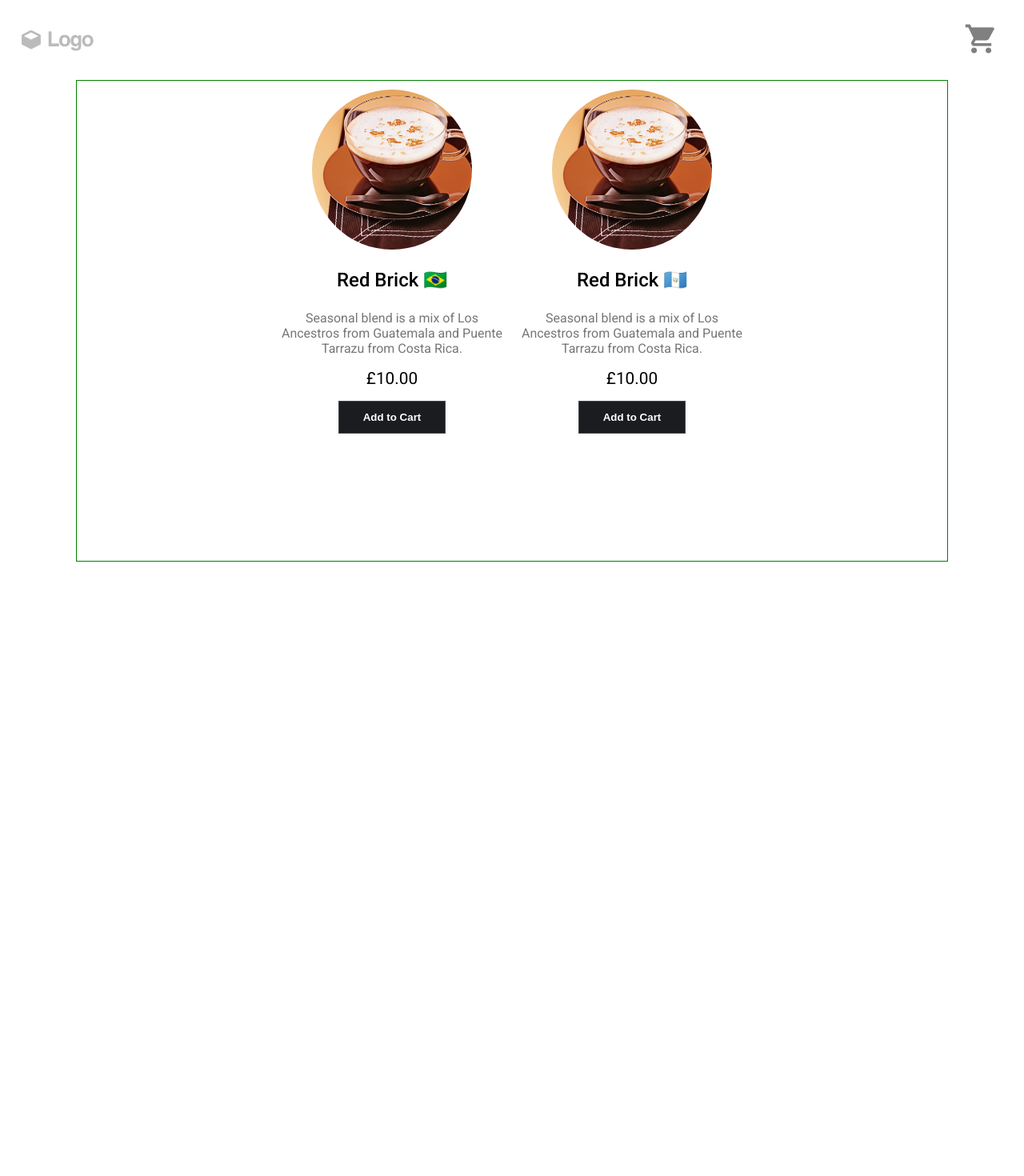
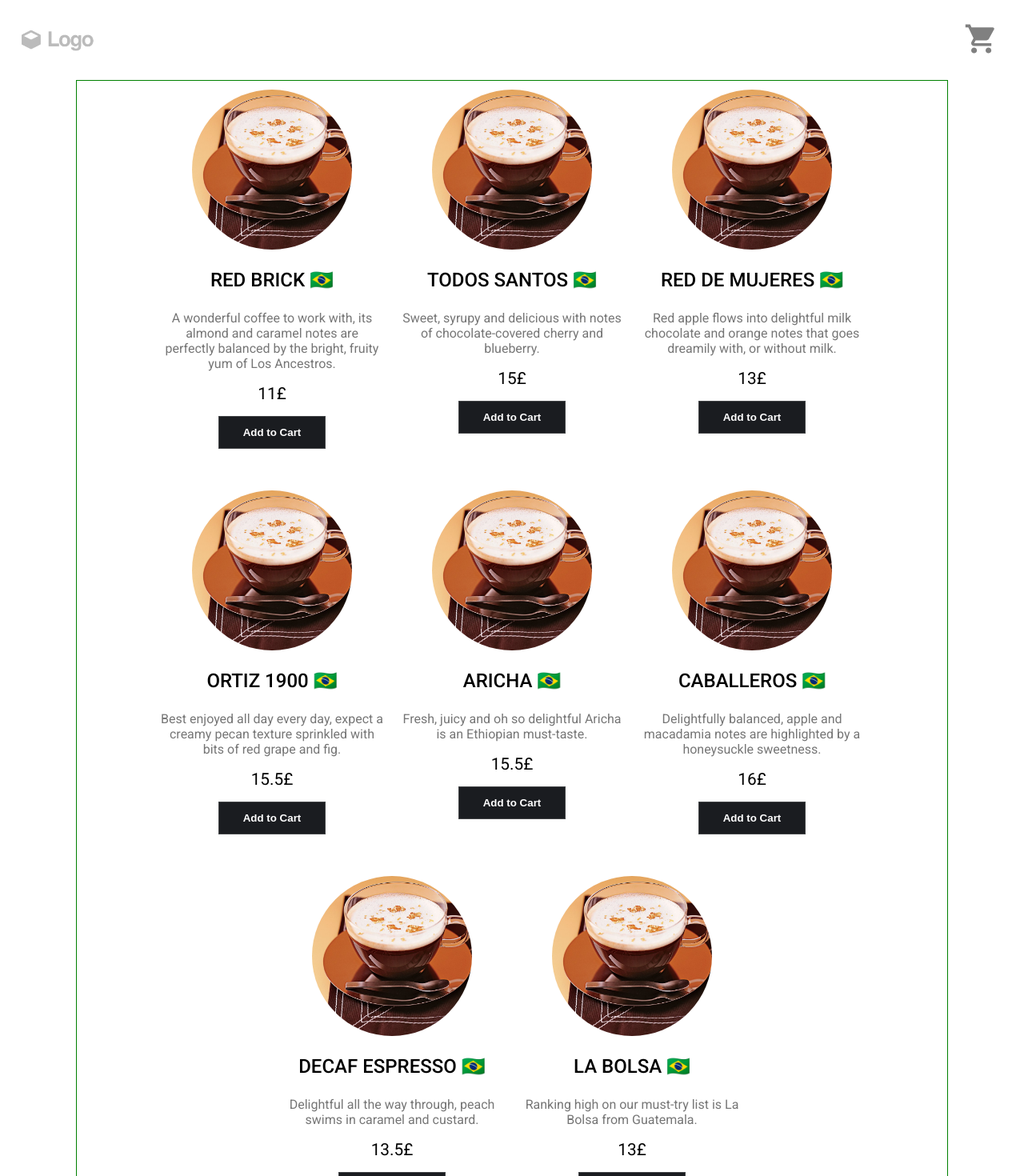
Before and after one commit to GabrielDonas/coffee-shop, a React (Create React App) app: page / in a window 1280 px wide. Shown: the top 1470 px of the page at 80% size. Before the commit the page ends 800 px from the top, so only its background shows below. Built offline with nearby package versions, Linux system fonts and the light colour scheme.

Commit message:
fetch data to the shelf.

```diff
--- a/src/components/Shelf/index.js
+++ b/src/components/Shelf/index.js
@@ -1,33 +1,25 @@
 import React from 'react'
 import CoffeePlaceholder from '../../assets/coffee-placeholder_1.jpg'
+import data from '../../data'
 import './style.scss'
 
 const Shelf = () => {
     return (
         <div>
             <div className="shelf-container">
+                {data.products.map(product =>
                     <div className="shelf-item">
                         <div className="image-container">
                             <div style={{backgroundImage: `url(${CoffeePlaceholder})`}}
                                 className="thumbnail">
                             </div>
                         </div>
-                    <h3 className="title">Red Brick <span role="img" aria-label="brazilian flag">🇧🇷</span></h3>
-                    <div className="description">Seasonal blend is a mix of Los Ancestros from Guatemala and Puente Tarrazu from Costa Rica.</div>
-                    <div className="price">£10.00</div>
+                        <h3 className="title">{product.title} <span role="img" aria-label="brazilian flag">🇧🇷</span></h3>
+                        <div className="description">{product.description}</div>
+                        <div className="price">{product.price}£</div>
                         <button>Add to Cart</button>
                 </div>
-                <div className="shelf-item">
-                    <div className="image-container">
-                        <div style={{backgroundImage: `url(${CoffeePlaceholder})`}}
-                            className="thumbnail">
-                        </div>
-                    </div>
-                    <h3 className="title">Red Brick <span role="img" aria-label="guatemala flag">🇬🇹</span></h3>
-                    <div className="description">Seasonal blend is a mix of Los Ancestros from Guatemala and Puente Tarrazu from Costa Rica.</div>
-                    <div className="price">£10.00</div>
-                    <button>Add to Cart</button>
-                </div>
+                )}
             </div>
         </div>
     )
--- /dev/null
+++ b/src/data.js
@@ -0,0 +1,84 @@
+export default {
+    "products": [
+        {
+          "id": 1,
+          "title": "RED BRICK",
+          "description": "A wonderful coffee to work with, its almond and caramel notes are perfectly balanced by the bright, fruity yum of Los Ancestros.",
+          "country": "Guatemala",
+          "maxOrder": 3,
+          "price": 11,
+          "currencyId": "GBP",
+          "currencyFormat": "£"
+        },
+        {
+          "id": 2,
+          "title": "TODOS SANTOS",
+          "description": "Sweet, syrupy and delicious with notes of chocolate-covered cherry and blueberry.",
+          "country": "Guatemala",
+          "maxOrder": 3,
+          "price": 15,
+          "currencyId": "GBP",
+          "currencyFormat": "£"
+        },
+        {
+          "id": 3,
+          "title": "RED DE MUJERES",
+          "description": "Red apple flows into delightful milk chocolate and orange notes that goes dreamily with, or without milk.",
+          "country": "Guatemala",
+          "maxOrder": 3,
+          "price": 13,
+          "currencyId": "GBP",
+          "currencyFormat": "£"
+        },
+        {
+          "id": 4,
+          "title": "ORTIZ 1900",
+          "description": "Best enjoyed all day every day, expect a creamy pecan texture sprinkled with bits of red grape and fig.",
+          "country": "Costa Rica",
+          "maxOrder": 3,
+          "price": 15.5,
+          "currencyId": "GBP",
+          "currencyFormat": "£"
+        },
+        {
+          "id": 5,
+          "title": "ARICHA",
+          "description": "Fresh, juicy and oh so delightful Aricha is an Ethiopian must-taste.",
+          "country": "Costa Rica",
+          "maxOrder": 3,
+          "price": 15.5,
+          "currencyId": "GBP",
+          "currencyFormat": "£"
+        },
+        {
+          "id": 6,
+          "title": "CABALLEROS",
+          "description": "Delightfully balanced, apple and macadamia notes are highlighted by a honeysuckle sweetness.",
+          "country": "Honduras",
+          "maxOrder": 3,
+          "price": 16,
+          "currencyId": "GBP",
+          "currencyFormat": "£"
+        },
+        {
+          "id": 7,
+          "title": "DECAF ESPRESSO",
+          "description": "Delightful all the way through, peach swims in caramel and custard.",
+          "country": "Ethiopia",
+          "maxOrder": 3,
+          "price": 13.5,
+          "currencyId": "GBP",
+          "currencyFormat": "£"
+        },
+        {
+          "id": 7,
+          "title": "LA BOLSA",
+          "description": "Ranking high on our must-try list is La Bolsa from Guatemala.",
+          "country": "Guatemala",
+          "maxOrder": 3,
+          "price": 13,
+          "currencyId": "GBP",
+          "currencyFormat": "£"
+        }
+      ]
+}
```
Lines whose indentation alone changed are shown as unchanged.
